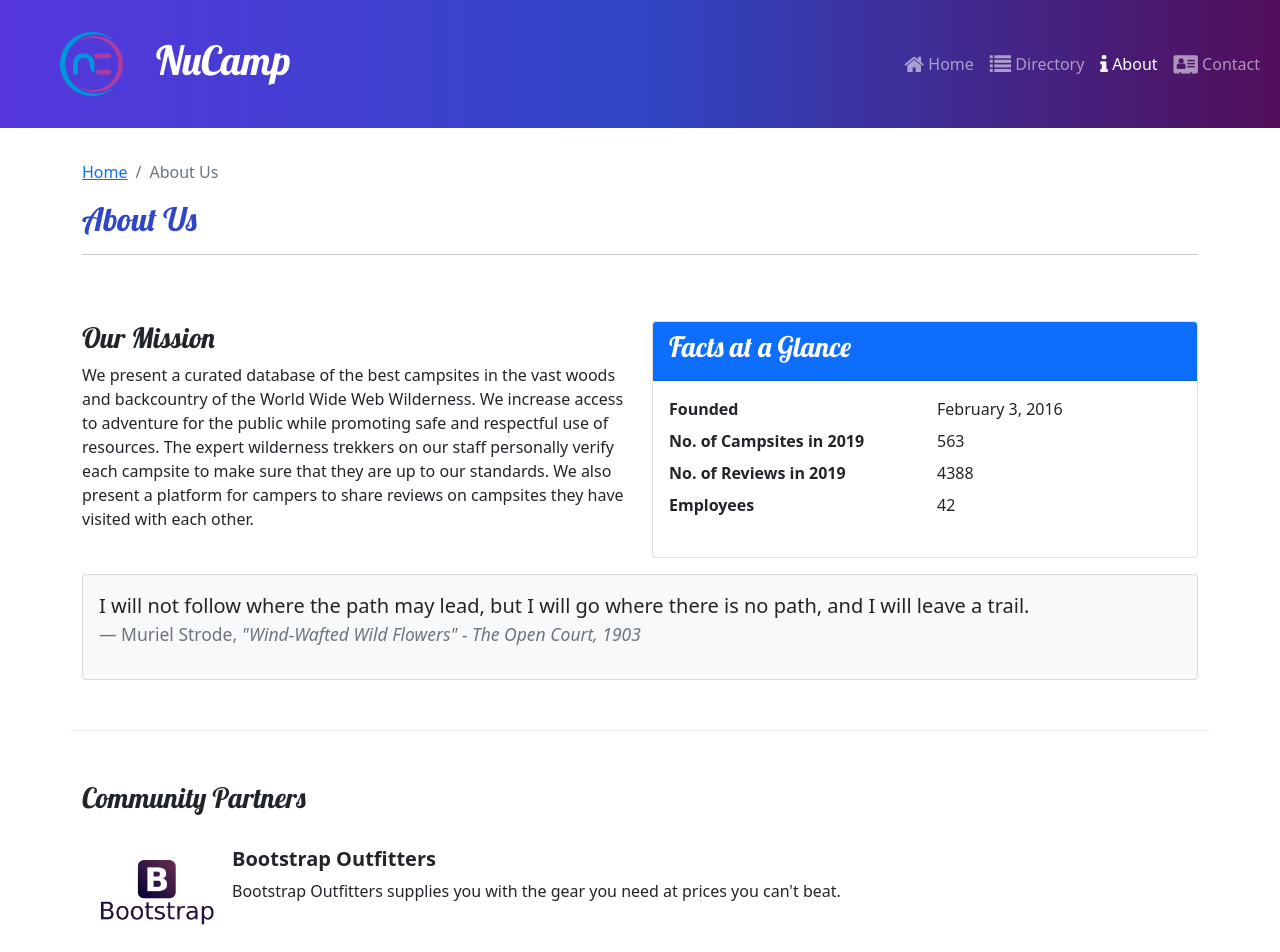
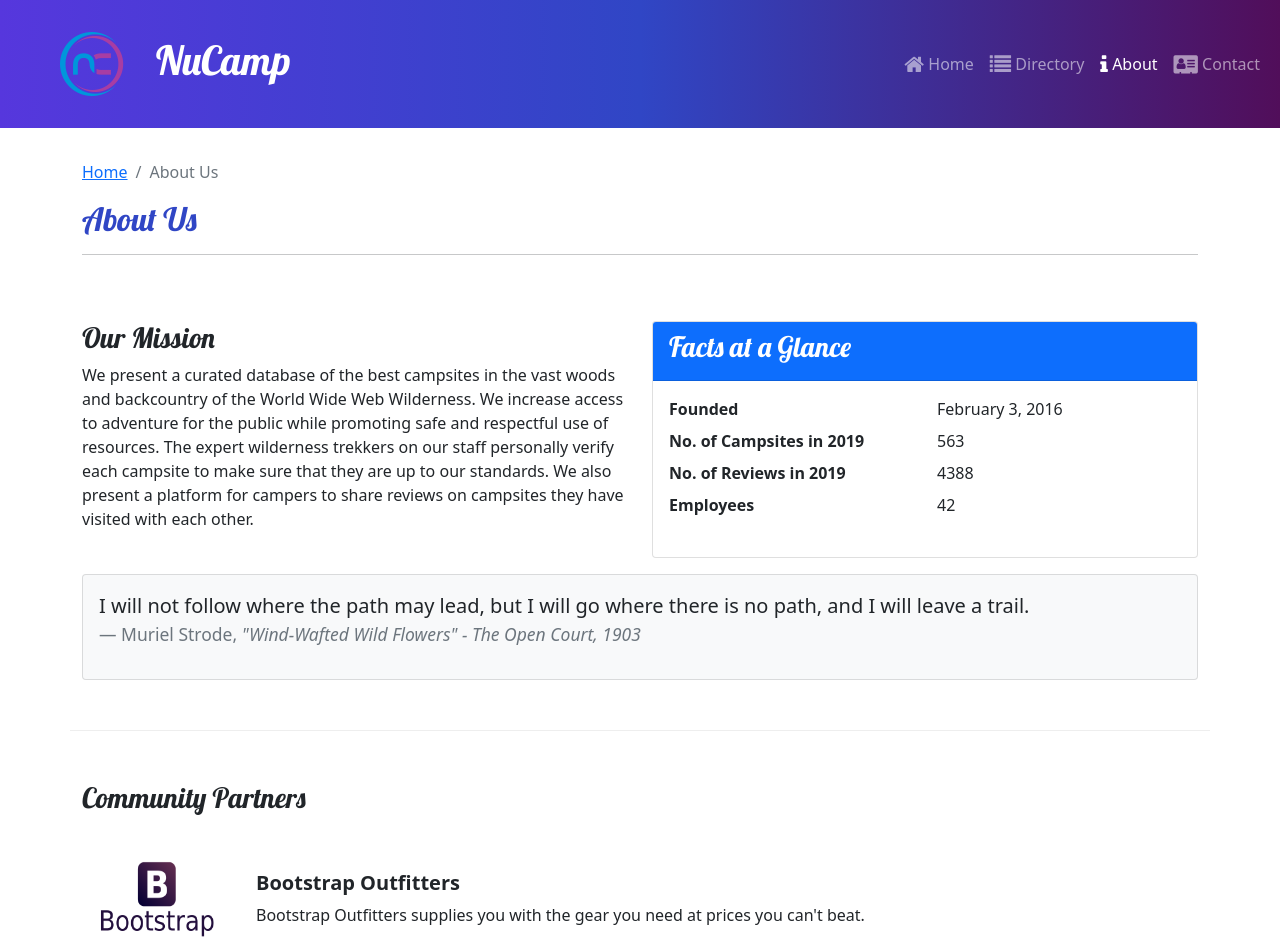
Before and after one commit to PGA-dev/NC_R, a React (Create React App) app: page /about in a window 1280 px wide. Shown: the top 952 px of the page. Built offline with nearby package versions, Linux system fonts and the light colour scheme.

Commit message:
updated Partners with div className='m-4'

```diff
--- a/src/features/partners/Partner.js
+++ b/src/features/partners/Partner.js
@@ -6,7 +6,7 @@ const Partner = ({partner}) => {
         return (
             <>
                 <img src={image} alt={name} style={{ width: '150px' }} />
-                <div>
+                <div className='m-4'>
                     <h5 className='fw-bold'> {name} </h5>
                     {description}
                 </div>
```
